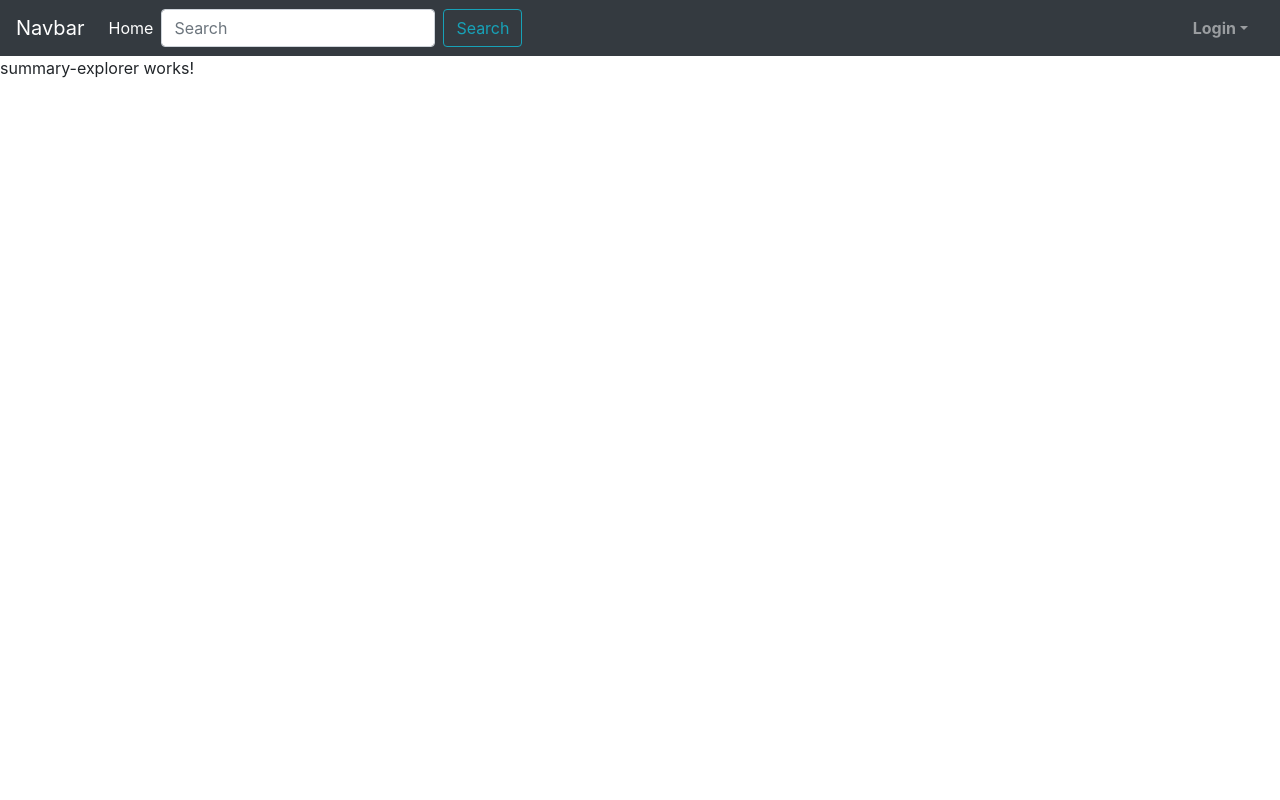
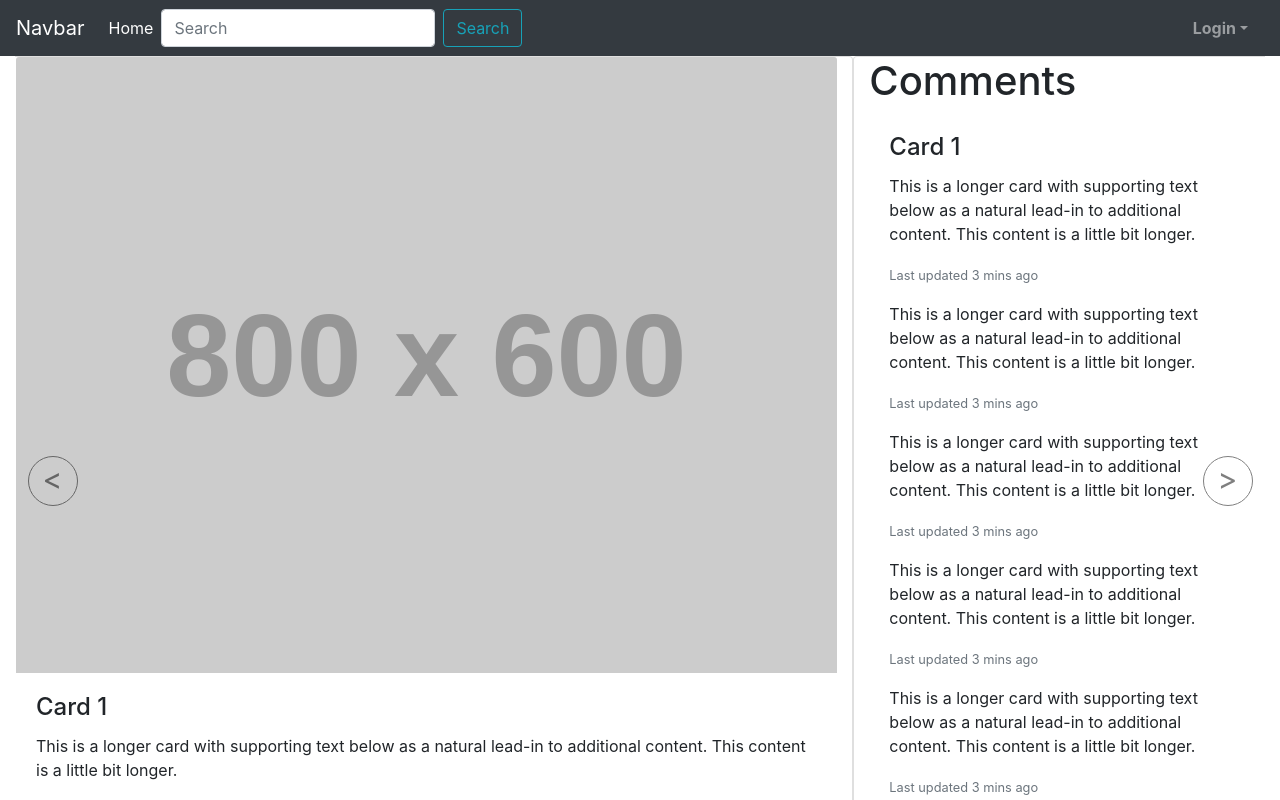
Before and after one commit to raulamit/NewsSummarizerAngular, an Angular app: page /explore in a window 1280 px wide. Shown: the top 800 px of the page. Built offline with nearby package versions, Linux system fonts and the light colour scheme.

Commit message:
HTML layout and component structure for explore section

```diff
--- a/src/app/app.module.ts
+++ b/src/app/app.module.ts
@@ -12,6 +12,7 @@ import { AboutComponent } from './about/about.component';
 import {UserServiceClient} from './services/user.service.client';
 import { LoginComponent } from './login/login.component';
 import { ProfileComponent } from './profile/profile.component';
+import { NewsCardComponent } from './news-card/news-card.component';
 
 @NgModule({
   declarations: [
@@ -22,7 +23,8 @@ import { ProfileComponent } from './profile/profile.component';
     SummaryExplorerComponent,
     AboutComponent,
     LoginComponent,
-    ProfileComponent
+    ProfileComponent,
+    NewsCardComponent
   ],
   imports: [
     BrowserModule,
--- a/src/app/home-page/home-page.component.html
+++ b/src/app/home-page/home-page.component.html
@@ -18,7 +18,7 @@
         <span class="sr-only">Next</span>
       </a>
     </div>
-    <button class="mybtn-block btn btn-primary"> Explore more News</button>
+    <button routerLink="/explore" class="mybtn-block btn btn-primary"> Explore more News</button>
     <h2>{{user.username}}</h2>
     <a href="/login">Login</a>
     <a href="/profile">Profile</a>
--- /dev/null
+++ b/src/app/news-card/news-card.component.html
@@ -0,0 +1,29 @@
+<div class="row">
+  <div class="carousel-item card col-md-8 active">
+    <img class="card-img-top img-fluid" src="http://placehold.it/800x600/f44242/fff" alt="Card image cap">
+    <div class="card-body">
+      <h4 class="card-title">Card 1</h4>
+      <p class="card-text">This is a longer card with supporting text below as a natural lead-in to additional content. This content is a little bit longer.</p>
+      <p class="card-text"><small class="text-muted">Last updated 3 mins ago</small></p>
+    </div>
+  </div>
+  <div class="carousel-item card col-md-4 active">
+    <h1>Comments</h1>
+    <div class="card-body">
+      <h4 class="card-title">Card 1</h4>
+      <p class="card-text">This is a longer card with supporting text below as a natural lead-in to additional content. This content is a little bit longer.</p>
+      <p class="card-text"><small class="text-muted">Last updated 3 mins ago</small></p>
+      <p class="card-text">This is a longer card with supporting text below as a natural lead-in to additional content. This content is a little bit longer.</p>
+      <p class="card-text"><small class="text-muted">Last updated 3 mins ago</small></p>
+      <p class="card-text">This is a longer card with supporting text below as a natural lead-in to additional content. This content is a little bit longer.</p>
+      <p class="card-text"><small class="text-muted">Last updated 3 mins ago</small></p><p class="card-text">This is a longer card with supporting text below as a natural lead-in to additional content. This content is a little bit longer.</p>
+      <p class="card-text"><small class="text-muted">Last updated 3 mins ago</small></p><p class="card-text">This is a longer card with supporting text below as a natural lead-in to additional content. This content is a little bit longer.</p>
+      <p class="card-text"><small class="text-muted">Last updated 3 mins ago</small></p><p class="card-text">This is a longer card with supporting text below as a natural lead-in to additional content. This content is a little bit longer.</p>
+      <p class="card-text"><small class="text-muted">Last updated 3 mins ago</small></p><p class="card-text">This is a longer card with supporting text below as a natural lead-in to additional content. This content is a little bit longer.</p>
+      <p class="card-text"><small class="text-muted">Last updated 3 mins ago</small></p><p class="card-text">This is a longer card with supporting text below as a natural lead-in to additional content. This content is a little bit longer.</p>
+      <p class="card-text"><small class="text-muted">Last updated 3 mins ago</small></p><p class="card-text">This is a longer card with supporting text below as a natural lead-in to additional content. This content is a little bit longer.</p>
+      <p class="card-text"><small class="text-muted">Last updated 3 mins ago</small></p><p class="card-text">This is a longer card with supporting text below as a natural lead-in to additional content. This content is a little bit longer.</p>
+      <p class="card-text"><small class="text-muted">Last updated 3 mins ago</small></p>
+    </div>
+  </div>
+</div>
--- /dev/null
+++ b/src/app/news-card/news-card.component.ts
@@ -0,0 +1,15 @@
+import { Component, OnInit } from '@angular/core';
+
+@Component({
+  selector: 'app-news-card',
+  templateUrl: './news-card.component.html',
+  styleUrls: ['./news-card.component.css']
+})
+export class NewsCardComponent implements OnInit {
+
+  constructor() { }
+
+  ngOnInit() {
+  }
+
+}
--- a/src/app/summary-explorer/summary-explorer.component.css
+++ b/src/app/summary-explorer/summary-explorer.component.css
@@ -0,0 +1,28 @@
+.carousel-control-prev-icon,
+.carousel-control-next-icon {
+  height: 50px;
+  width: 50px;
+  outline: black;
+  background-size: 100%, 100%;
+  border-radius: 50%;
+  border: 1px solid black;
+  background-image: none;
+}
+.carousel-control-prev,
+.carousel-control-next {
+  top:50vh;
+  bottom: auto;
+  width: 6%;
+}
+.carousel-control-next-icon:after
+{
+  content: '>';
+  font-size: 30px;
+  color: black;
+}
+
+.carousel-control-prev-icon:after {
+  content: '<';
+  font-size: 30px;
+  color: black;
+}
--- a/src/app/summary-explorer/summary-explorer.component.html
+++ b/src/app/summary-explorer/summary-explorer.component.html
@@ -1,3 +1,14 @@
-<p>
-  summary-explorer works!
-</p>
+<div class="container-fluid">
+  <div id="myCarousel" class="carousel slide" data-ride="carousel">
+    <div class="carousel-inner row w-100 mx-auto">
+      <app-news-card></app-news-card>
+    <a class="carousel-control-prev" href="#myCarousel" role="button" data-slide="prev">
+      <span class="carousel-control-prev-icon" aria-hidden="true"></span>
+      <span class="sr-only">Previous</span>
+    </a>
+    <a class="carousel-control-next" href="#myCarousel" role="button" data-slide="next">
+      <span class="carousel-control-next-icon" aria-hidden="true"></span>
+      <span class="sr-only">Next</span>
+    </a>
+  </div>
+</div>
--- a/src/app/summary-explorer/summary-explorer.component.ts
+++ b/src/app/summary-explorer/summary-explorer.component.ts
@@ -8,7 +8,10 @@ import { Component, OnInit } from '@angular/core';
 export class SummaryExplorerComponent implements OnInit {
 
   constructor() { }
-
+  summaries: [
+    'summary 1',
+    'summary 2'
+    ];
   ngOnInit() {
   }
 
```
Also changed, not shown: src/app/news-card/news-card.component.css (added), 1 other file (tests, documents, lock files or other folders).
